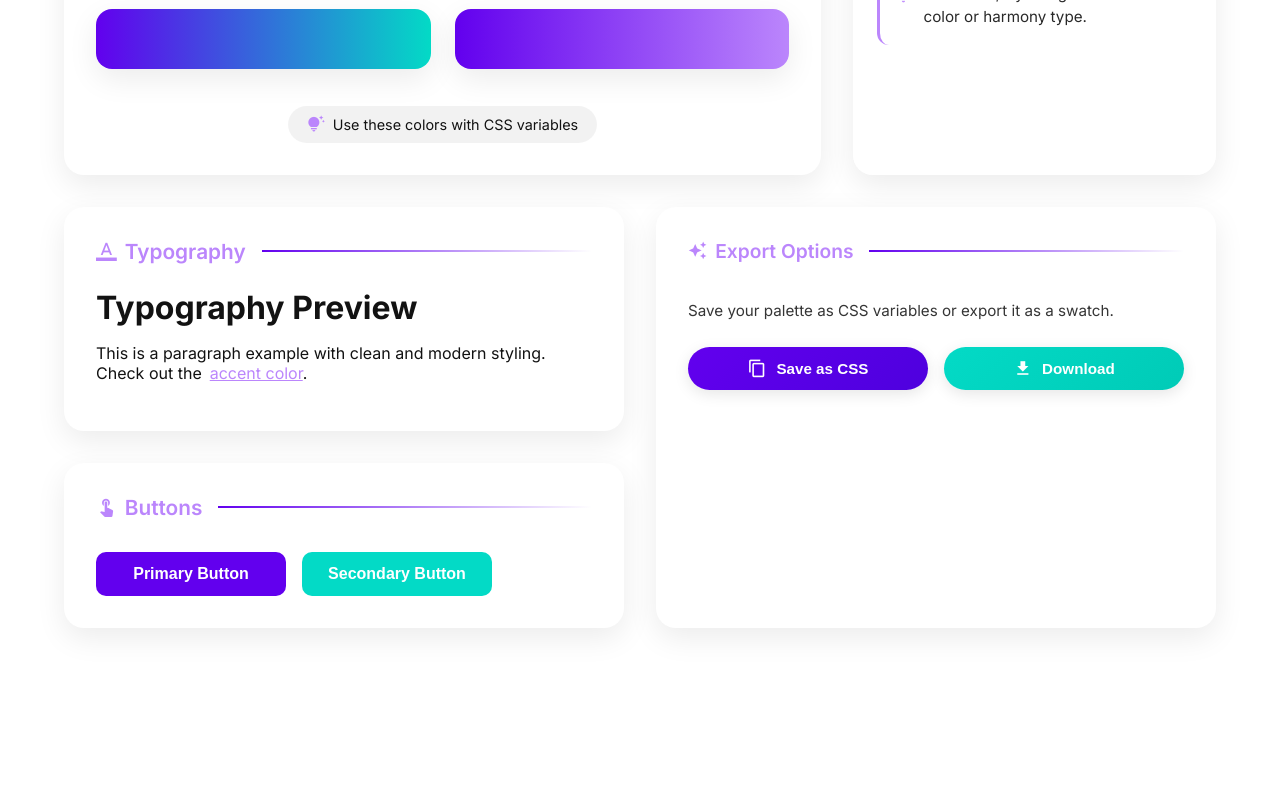
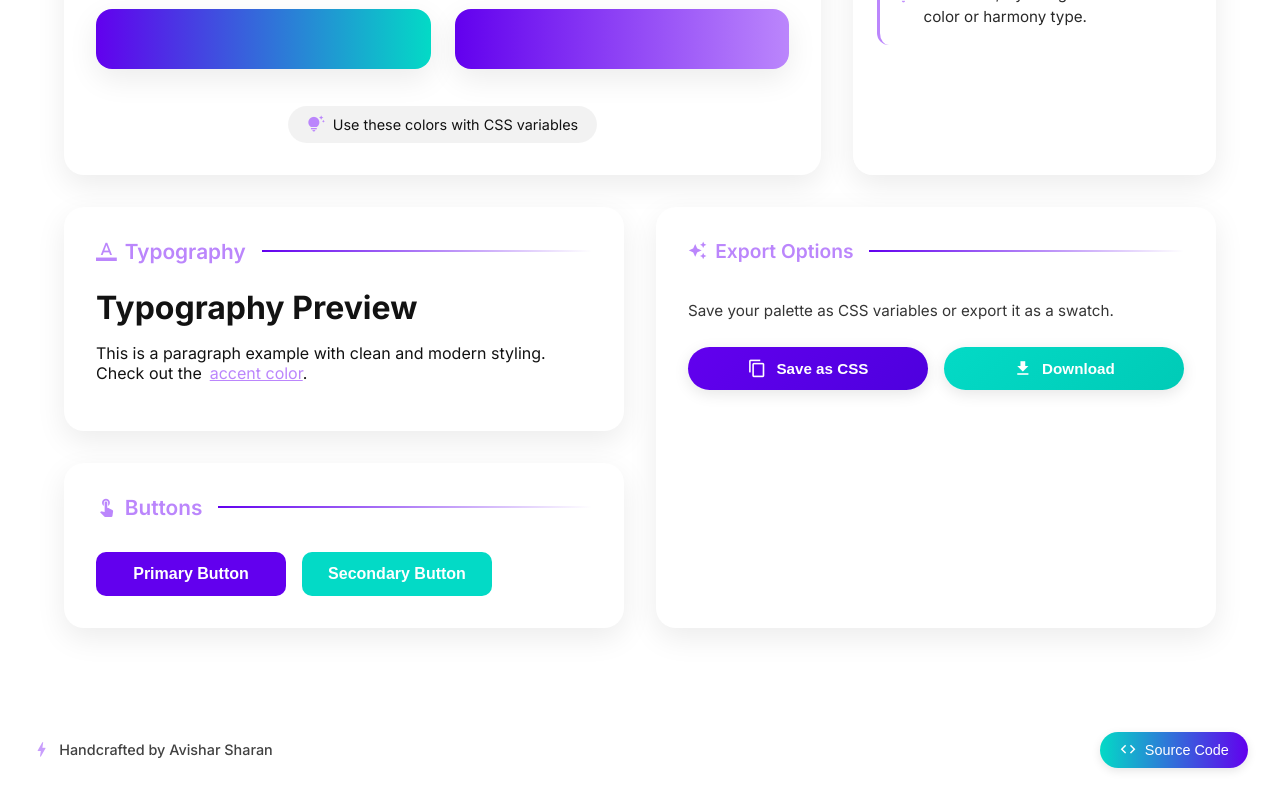
Before and after one commit to AvisharSharan/ColorCraft, a React (Vite) app: page / in a window 1280 px wide. Shown: the part 407-1207 px from the top of the page. Before the commit the page ends 1107 px from the top, so only its background shows below. Built offline with nearby package versions, Linux system fonts and the light colour scheme.

Commit message:
Add Footer component with source code link and styling

```diff
--- a/src/App.jsx
+++ b/src/App.jsx
@@ -11,6 +11,7 @@ import PaletteHistory from "./components/PaletteHistory";
 import FeaturesSection from "./components/FeaturesSection";
 import Header from "./components/Header";
 import PaletteGenerator from "./components/PaletteGenerator";
+import Footer from "./components/Footer";
 
 import "./styles/App.css";
 
@@ -179,6 +180,8 @@ function App() {
           />
         )}
       </div>
+
+      <Footer palette={palette} />
     </div>
   );
 }
--- /dev/null
+++ b/src/components/Footer.jsx
@@ -0,0 +1,32 @@
+import React from "react";
+import "../styles/Footer.css";
+
+const Footer = ({ palette = {} }) => {
+    const handleSourceCodeClick = () => {
+        window.open("https://github.com/AvisharSharan/ColorCraft");
+    };
+
+    return (
+        <footer className="app-footer">
+            <div className="footer-content">
+                <div className="footer-signature">
+                    <span className="material-icons">bolt</span>
+                    <p>Handcrafted by Avishar Sharan</p>
+                </div>
+
+                <button
+                    className="source-code-btn"
+                    onClick={handleSourceCodeClick}
+                    style={{
+                        background: palette.primary ? `linear-gradient(90deg, ${palette.secondary || '#7c3aed'}, ${palette.primary || '#3a87ed'})` : undefined
+                    }}
+                >
+                    <span className="material-icons">code</span>
+                    Source Code
+                </button>
+            </div>
+        </footer>
+    );
+};
+
+export default Footer;
--- /dev/null
+++ b/src/styles/Footer.css
@@ -0,0 +1,71 @@
+.app-footer {
+  width: 100%;
+  padding: 2rem 0;
+  display: flex;
+  justify-content: center;
+}
+
+.footer-content {
+  width: 100%;
+  max-width: 1400px;
+  display: flex;
+  align-items: center;
+  justify-content: space-between;
+  padding: 0 2rem;
+}
+
+.footer-signature {
+  display: flex;
+  align-items: center;
+  gap: 0.5rem;
+  color: var(--text);
+  opacity: 0.8;
+}
+
+.footer-signature p {
+  margin: 0;
+  font-size: 0.9rem;
+  font-weight: 500;
+}
+
+.footer-signature .material-icons {
+  font-size: 1.2rem;
+  color: var(--accent);
+}
+
+.bolt {
+  color: var(--accent);
+  font-weight: 600;
+}
+
+.source-code-btn {
+  display: flex;
+  align-items: center;
+  gap: 0.5rem;
+  color: #fff;
+  font-size: 0.9rem;
+  font-weight: 500;
+  padding: 0.6rem 1.2rem;
+  border: none;
+  border-radius: 30px;
+  cursor: pointer;
+  transition: all 0.2s ease;
+  box-shadow: 0 3px 10px rgba(0, 0, 0, 0.1);
+}
+
+.source-code-btn:hover {
+  transform: scale(1.05);
+  box-shadow: 0 4px 12px rgba(0, 0, 0, 0.15);
+}
+
+.source-code-btn .material-icons {
+  font-size: 1.1rem;
+}
+
+@media (max-width: 576px) {
+  .footer-content {
+    flex-direction: column;
+    gap: 1.5rem;
+    text-align: center;
+  }
+}
```
